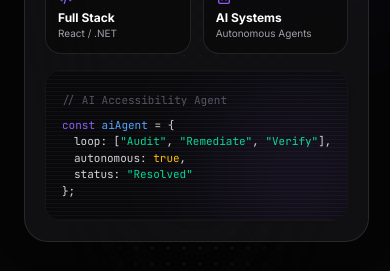
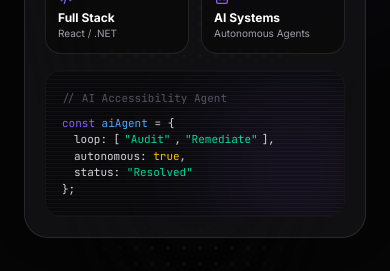
Before and after one commit to AjitYadav-5356/portfolio, a React (Vite) app: page / in a window 390 px wide. Shown: the part 1136-1407 px from the top of the page. Built offline with nearby package versions, Linux system fonts and the light colour scheme.

Commit message:
fix scrollbar issue

```diff
--- a/src/components/Hero.tsx
+++ b/src/components/Hero.tsx
@@ -17,11 +17,13 @@ export default function Hero() {
         >
           <div className="flex flex-col sm:flex-row items-start sm:items-center gap-6 mb-8">
             <div className="relative">
-              <div className="w-20 h-20 md:w-24 md:h-24 rounded-full overflow-hidden border-2 border-border-subtle shadow-xl relative z-10 bg-bg-panel">
+              <div className="w-20 h-20 md:w-24 md:h-24 rounded-full overflow-hidden border-2 border-border-subtle shadow-xl relative z-10 bg-bg-panel flex items-center justify-center shrink-0">
                 <img
                   src="./profile-pic.png"
                   alt={resumeData.name}
                   className="w-full h-full object-cover"
+                  referrerPolicy="no-referrer"
+                  crossOrigin="anonymous"
                 />
               </div>
               <div className="absolute inset-0 bg-brand-accent/20 blur-xl rounded-full z-0 pointer-events-none scale-150" />
@@ -104,18 +106,18 @@ export default function Hero() {
               </div>
             </div>
 
-            <div className="flex-1 bg-zinc-950 text-white p-4 sm:p-6 rounded-2xl font-mono text-[11px] sm:text-sm overflow-x-auto overflow-hidden relative flex flex-col justify-center border border-white/5 before:absolute before:inset-0 before:bg-[linear-gradient(rgba(255,255,255,0.03)_1px,transparent_1px)] before:[background-size:100%_4px] before:pointer-events-none">
-              <div className="text-zinc-600 whitespace-nowrap">// AI Accessibility Agent</div>
-              <div className="mt-2 text-zinc-300 whitespace-nowrap">
+            <div className="flex-1 bg-zinc-950 text-white p-4 sm:p-6 rounded-2xl font-mono text-[11px] sm:text-sm overflow-hidden relative flex flex-col justify-center border border-white/5 before:absolute before:inset-0 before:bg-[linear-gradient(rgba(255,255,255,0.03)_1px,transparent_1px)] before:[background-size:100%_4px] before:pointer-events-none">
+              <div className="text-zinc-600">// AI Accessibility Agent</div>
+              <div className="mt-2 text-zinc-300">
                 <span className="text-brand-accent">const</span> <span className="text-blue-400">aiAgent</span> = {'{'}
               </div>
-              <div className="ml-3 sm:ml-4 text-zinc-300 whitespace-nowrap">
-                loop: [<span className="text-emerald-400">"Audit"</span>, <span className="text-emerald-400">"Remediate"</span>, <span className="text-emerald-400">"Verify"</span>],
+              <div className="ml-3 sm:ml-4 text-zinc-300 flex flex-wrap gap-1">
+                loop: [<span className="text-emerald-400">"Audit"</span>, <span className="text-emerald-400">"Remediate"</span>],
               </div>
-              <div className="ml-3 sm:ml-4 text-zinc-300 whitespace-nowrap">
+              <div className="ml-3 sm:ml-4 text-zinc-300">
                 autonomous: <span className="text-amber-400">true</span>,
               </div>
-              <div className="ml-3 sm:ml-4 text-zinc-300 whitespace-nowrap">
+              <div className="ml-3 sm:ml-4 text-zinc-300">
                 status: <span className="text-emerald-400">"Resolved"</span>
               </div>
               <div className="text-zinc-300">{'}'};</div>
```
